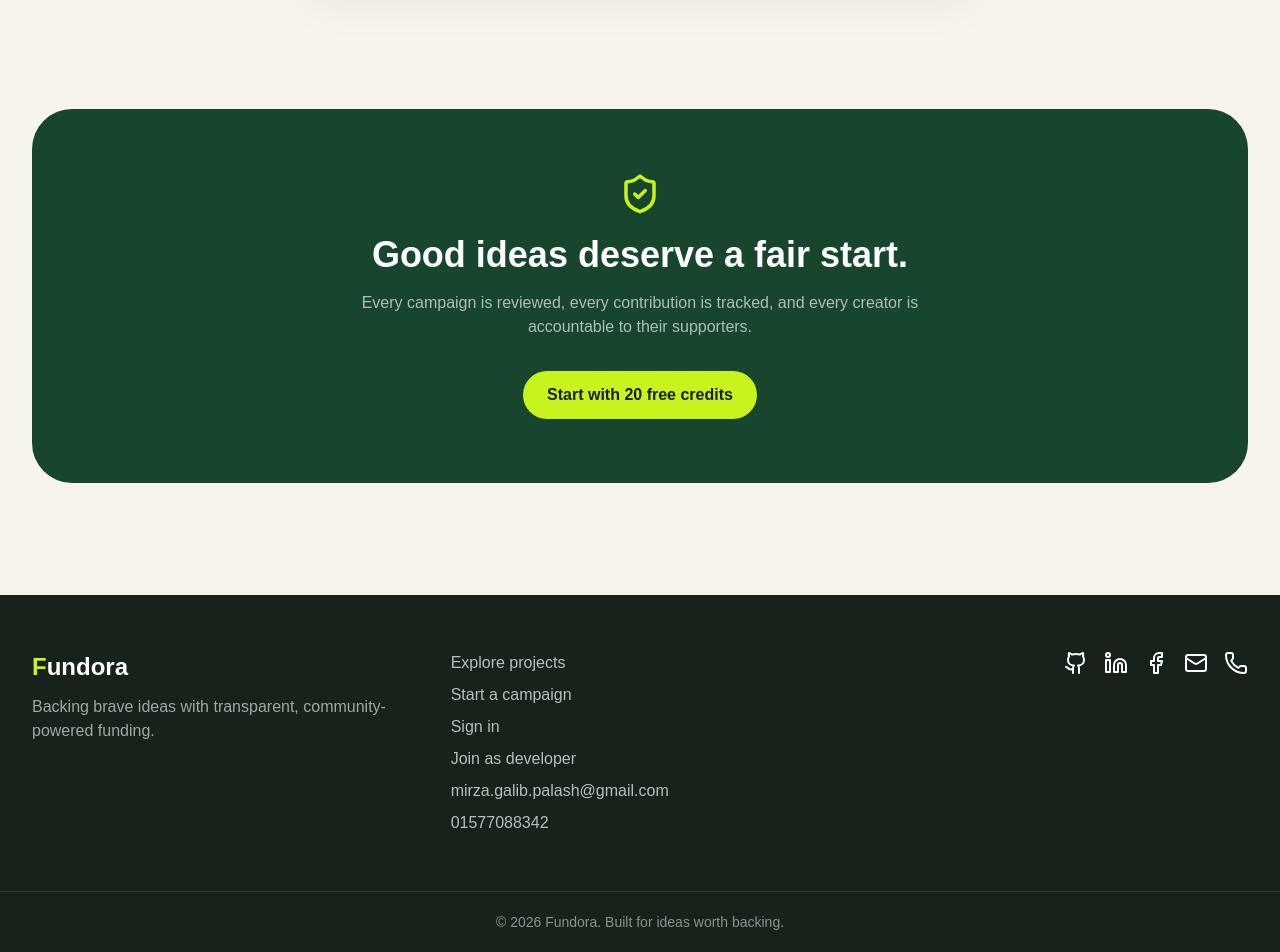
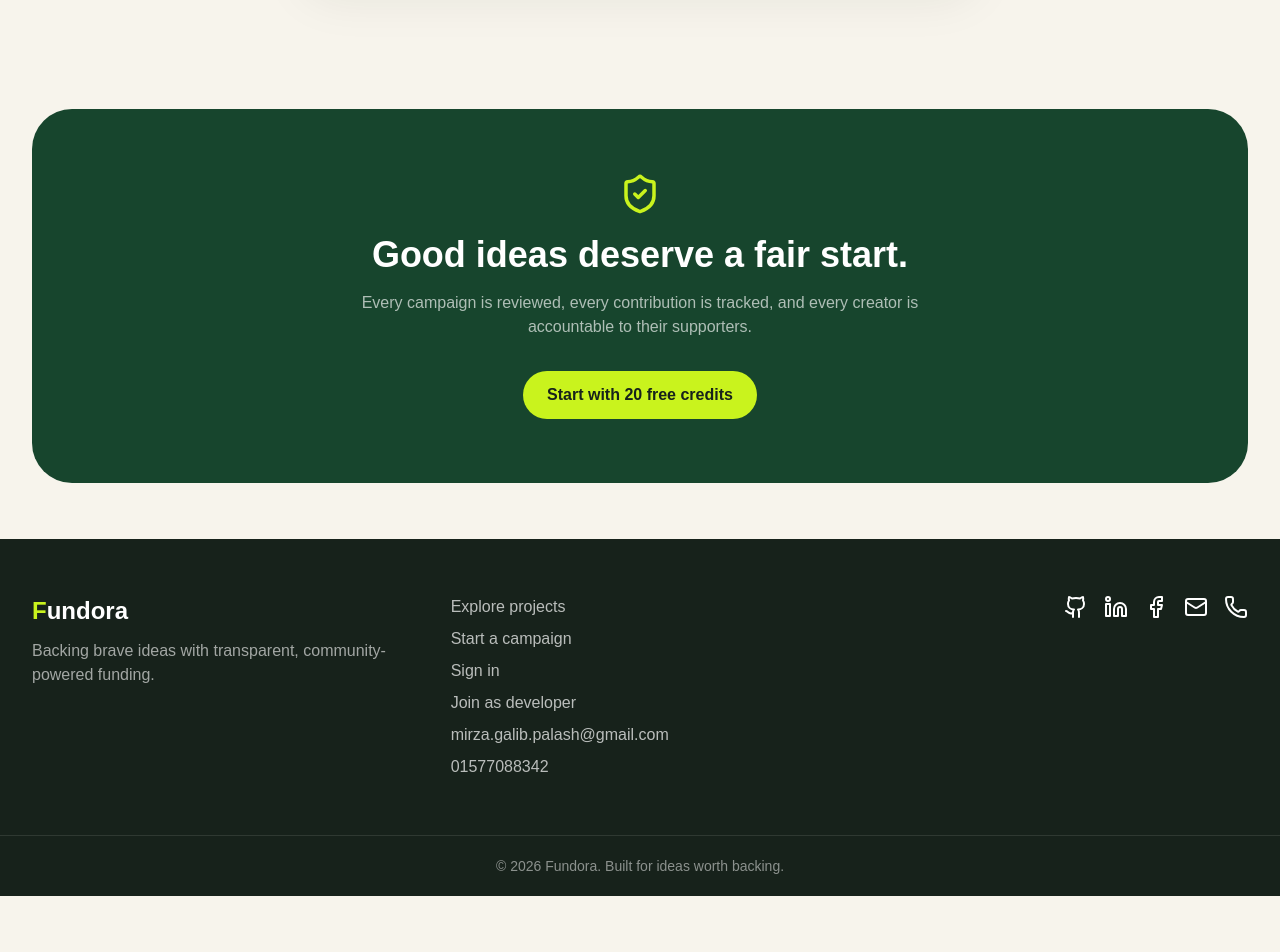
Before and after one commit to GalibDev/Fundora, a Next.js app in the folder client/: page / in a window 1280 px wide. Shown: the part 4486-5438 px from the top of the page. After the commit the page ends 5382 px from the top, so only its background shows below. Built offline with nearby package versions, Linux system fonts and the light colour scheme; no server answers.

Commit message:
Add admin route and refine profile fallbacks

```diff
--- /dev/null
+++ b/client/app/admin/page.tsx
@@ -0,0 +1,5 @@
+import Dashboard from "@/components/dashboard";
+
+export default function AdminPage() {
+  return <Dashboard />;
+}
--- a/client/components/dashboard.tsx
+++ b/client/components/dashboard.tsx
@@ -371,10 +371,7 @@ export default function Dashboard() {
               onClick={() => setProfileOpen(true)}
               className="hidden items-center gap-2 rounded-full bg-cream px-3 py-2 text-sm font-bold md:flex"
             >
-              <img
-                src={user.photo || "https://i.pravatar.cc/40"}
-                className="size-6 rounded-full"
-              />
+              {user.photo ? <img src={user.photo} alt="Profile" className="size-6 rounded-full object-cover" /> : <span className="grid size-6 place-items-center rounded-full bg-forest text-xs text-white">{user.name.charAt(0).toUpperCase()}</span>}
               {user.name}
             </button>
             <div className="rounded-full bg-lime px-4 py-2 text-sm font-black">
--- a/client/components/footer.tsx
+++ b/client/components/footer.tsx
@@ -11,7 +11,7 @@ const contacts = [
 
 export default function Footer() {
   return (
-    <footer className="mt-12 bg-ink text-white">
+    <footer className="mt-6 bg-ink text-white">
       <div className="container-app grid gap-10 py-14 md:grid-cols-3">
         <div>
           <div className="text-2xl font-black"><span className="text-lime">F</span>undora</div>
--- a/client/components/home.tsx
+++ b/client/components/home.tsx
@@ -269,7 +269,7 @@ export default function Home() {
             </motion.div>
           </div>
         </section>
-        <section className="container-app py-16">
+        <section className="container-app pb-8 pt-16">
           <div className="rounded-[2.5rem] bg-forest p-10 text-center text-white md:p-16">
             <ShieldCheck className="mx-auto text-lime" size={42} />
             <h2 className="mt-5 text-4xl font-black">
--- a/client/components/navbar.tsx
+++ b/client/components/navbar.tsx
@@ -25,7 +25,7 @@ export default function Navbar() {
             <Link href="/dashboard" className="font-semibold">Dashboard</Link>
             <span className="flex items-center gap-1 rounded-full bg-white px-3 py-2 text-sm font-bold"><Coins size={16} />{user.credits}</span>
             <Link aria-label="Notifications" href="/dashboard" className="grid size-9 place-items-center rounded-full bg-white"><Bell size={17} /></Link>
-            <Link href="/dashboard" className="flex items-center gap-2"><img src={user.photo || "https://i.pravatar.cc/40"} alt={`${user.name} profile`} className="size-8 rounded-full object-cover" /><span className="text-xs"><b className="block">{user.name}</b><span className="capitalize text-black/45">{user.role}</span></span></Link>
+            <Link href="/dashboard" className="flex items-center gap-2">{user.photo ? <img src={user.photo} alt={`${user.name} profile`} className="size-8 rounded-full object-cover" /> : <span className="grid size-8 rounded-full bg-forest text-xs text-white place-items-center">{user.name.charAt(0).toUpperCase()}</span>}<span className="text-xs"><b className="block">{user.name}</b><span className="capitalize text-black/45">{user.role}</span></span></Link>
             <button onClick={logout} className="font-semibold">Logout</button>
           </> : <>
             <Link href="/login" className="font-semibold">Login</Link>
```
